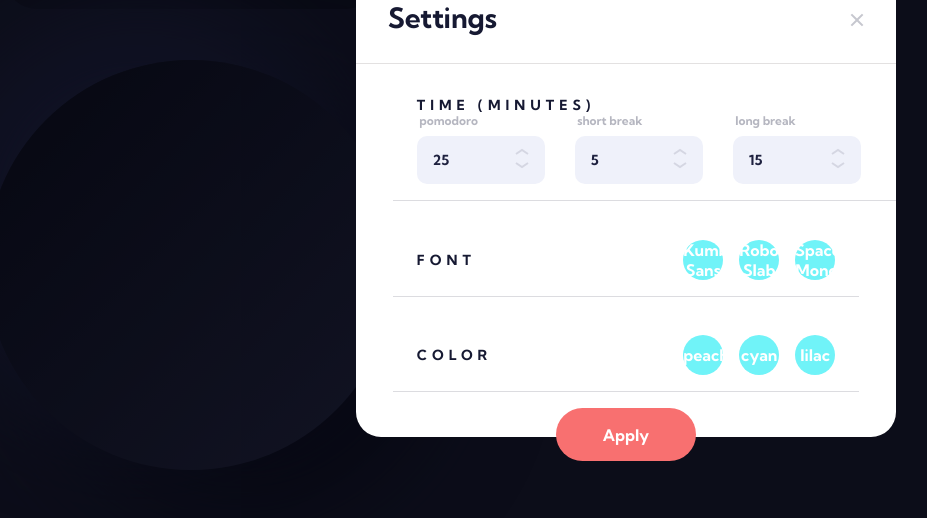
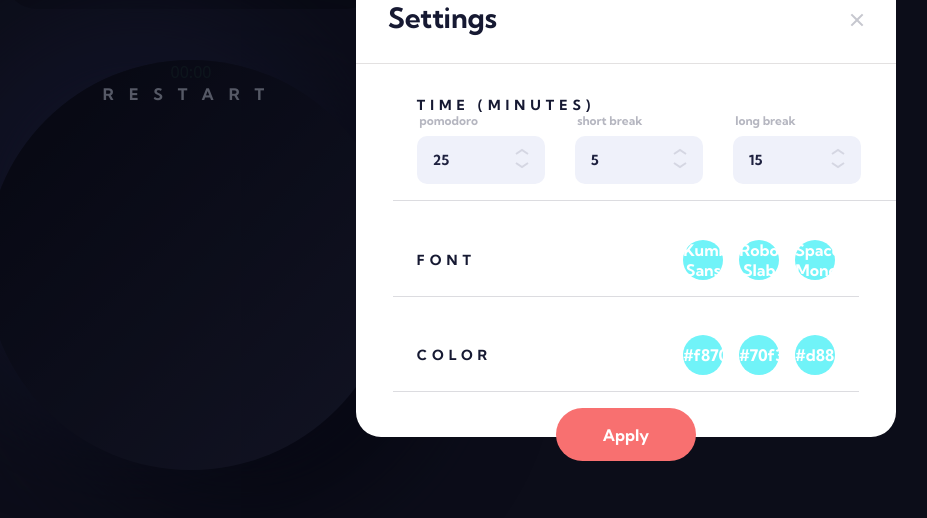
Before and after one commit to unachoza/pomodero-timer, a React (Vite) app: page / in a window 1280 px wide. Both pictures are taken after a click on the button 205 px from the left and 722 px from the top of the page. Shown: the part 195-713 px from the top of the page, without its empty margins (14-941 px from the left). Built offline with nearby package versions, Linux system fonts and the light colour scheme.

Commit message:
adding state and update functions and time

```diff
--- a/src/App.tsx
+++ b/src/App.tsx
@@ -1,13 +1,51 @@
-import { useState } from "react";
-import Modal from "./components/Modal/ Modal";
-import Button from "./components/Button/Button";
-import settingsIcon from "./assets/icon-settings.svg";
-import "./App.css";
+import { useState } from 'react';
+import Modal from './components/Modal/ Modal';
+import Button from './components/Button/Button';
+import settingsIcon from './assets/icon-settings.svg';
+import { type Customizations, type Timers } from './utils/types';
+import './App.css';
+
+const DEFAULT_STATE: Customizations = {
+	font: 'Kumbh Sans',
+	color: '#f87070',
+	timers: { pomedero: 25, short: 5, long: 15 },
+};
 
 function App() {
 	const [isOpen, setIsOpen] = useState<boolean>(false);
+	const [customizations, setCustomizations] = useState<Customizations>(DEFAULT_STATE);
+	const [currentTimer, setCurrentTimer] = useState<number>(0);
+	const [isActive, setIsActive] = useState<boolean>(false);
 
 	const toggling = () => setIsOpen((prevState) => !prevState);
+
+	const updateCustomizations = <K extends keyof Customizations>(updateProperty: {
+		key: K;
+		value: Customizations[K];
+	}) => {
+		const newCustomizations = {
+			...customizations,
+			[updateProperty.key]: updateProperty.value,
+		};
+
+		setCustomizations(newCustomizations);
+		console.log({ customizations });
+	};
+
+	const formatTwoDigits = (num: number): string => {
+		return num.toString().padStart(2, '0');
+	};
+
+	const formatTime = (seconds: number): string => {
+		const mins = Math.floor(seconds / 60);
+		const secs = seconds % 60;
+		return `${formatTwoDigits(mins)}:${formatTwoDigits(secs)}`;
+	};
+
+	const startCountdown = () => {
+		console.log('tick tick boom!');
+	};
+
 	return (
 		<div className="main">
 			<h1 className="title">Pomodero</h1>
@@ -17,14 +55,20 @@ function App() {
 				<div className="tab">long break</div>
 			</div>
 			<div className="progress-container">
-				<div className="progress"></div>
+				<div className="progress">
+					{formatTime(currentTimer)}
+
+					<Button variant="main" onChange={startCountdown}>
+						{isActive ? 'PAUSE' : 'RESTART'}
+					</Button>
+				</div>
 			</div>
 			<div className="settings">
 				<Button variant="icon" onChange={toggling}>
 					<img src={settingsIcon} alt="adjust settings" />
 				</Button>
 			</div>
-			{isOpen && <Modal toggle={toggling} />}
+			{isOpen && <Modal toggle={toggling} update={updateCustomizations} />}
 		</div>
 	);
 }
--- a/src/components/Button/Button.css
+++ b/src/components/Button/Button.css
@@ -41,3 +41,12 @@ button.icon {
   background-color: inherit;
   opacity: 0.5;
 }
+
+button.main {
+  height: fit-content;
+  background-color: inherit;
+  font: var(--font-h3);
+  text-align: center;
+  color: var(--dust);
+  letter-spacing: 0.9375rem;
+}
--- a/src/components/Button/Button.tsx
+++ b/src/components/Button/Button.tsx
@@ -10,6 +10,7 @@ interface ButtonProps {
 
 // BUTTON VARIANTS
 // classic
+// main
 // setting selection
 // icon
 
--- a/src/components/Modal/ Modal.tsx
+++ b/src/components/Modal/ Modal.tsx
@@ -1,31 +1,33 @@
-import Button from "../Button/Button";
-import closeIcon from "../../assets/icon-close.svg";
-import type { ReactNode } from "react";
-import "./Modal.css";
-import FormInput from "../FormInput/FormInput";
+import Button from '../Button/Button';
+import closeIcon from '../../assets/icon-close.svg';
+import type { Dispatch, ReactNode, SetStateAction } from 'react';
+import './Modal.css';
+import FormInput from '../FormInput/FormInput';
+import { type Customizations, type Timers } from '../../utils/types';
 
 interface ModalProps {
 	toggle: () => void;
+	update: (updateProperty: { key: string; value: string }) => void;
 	// Children: ReactNode
 }
 
-type Timer = {
-	label: string;
-	time: number;
-};
+const colorOptions = ['#f87070', '#70f3f8', '#d881f8'];
+const timeOptions = [
+	{ label: 'pomodoro', time: 25 },
+	{ label: 'short break', time: 5 },
+	{ label: 'long break', time: 15 },
+];
+const fontOptions = ['Kumbh Sans', 'Roboto Slab', 'Space Mono'];
 
-const colorOptions = ["peach", "cyan", "lilac"];
-const timeOptions = [
-	{ label: "pomodoro", time: 25 },
-	{ label: "short break", time: 5 },
-	{ label: "long break", time: 15 },
-];
-const fontOptions = ["Kumbh Sans", "Roboto Slab", "Space Mono"];
-
-const Modal = ({ toggle }: ModalProps) => {
-	const renderControls = <T,>(title: string, options: T[], renderOption: (option: T, index: number) => ReactNode, variant?: string) => {
+const Modal = ({ toggle, update }: ModalProps) => {
+	const renderControls = <T,>(
+		title: string,
+		options: T[],
+		renderOption: (option: T, index: number) => ReactNode,
+		variant?: string
+	) => {
 		return (
-			<div className={`control ${variant ?? ""}`.trim()}>
+			<div className={`control ${variant ?? ''}`.trim()}>
 				<div className="title">{title}</div>
 				<div className="options">{options.map(renderOption)}</div>
 			</div>
@@ -44,32 +46,40 @@ const Modal = ({ toggle }: ModalProps) => {
 				<div className="controlls-container">
 					<div className="time-selection">
 						{renderControls(
-							"Time (minutes)",
+							'Time (minutes)',
 							timeOptions,
 							({ label, time }) => (
 								<FormInput key={label} label={label} time={time} />
 							),
-							"variant-style"
+							'variant-style'
 						)}
 					</div>
 
 					<div className="font-selection">
-						{renderControls("font", fontOptions, (option) => (
-							<Button key={option.toString()} variant="setting-selection" onChange={() => console.log(`change font to ${option}`)}>
+						{renderControls('font', fontOptions, (option) => (
+							<Button
+								key={option.toString()}
+								variant="setting-selection"
+								onChange={() => update({ key: 'font', value: option })}
+							>
 								{option.toString()}
 							</Button>
 						))}
 					</div>
 					<div className="color-selection">
-						{renderControls("color", colorOptions, (option) => (
-							<Button key={option.toString()} variant="setting-selection" onChange={() => console.log(`change color to ${option}`)}>
+						{renderControls('color', colorOptions, (option) => (
+							<Button
+								key={option.toString()}
+								variant="setting-selection"
+								onChange={() => update({ key: 'color', value: option })}
+							>
 								{option.toString()}
 							</Button>
 						))}
 					</div>
 				</div>
 				<div className="modal-button">
-					<Button type="submit" variant="classic" onChange={() => console.log("click")}>
+					<Button type="submit" variant="classic" onChange={() => console.log('click')}>
 						Apply
 					</Button>
 				</div>
```
